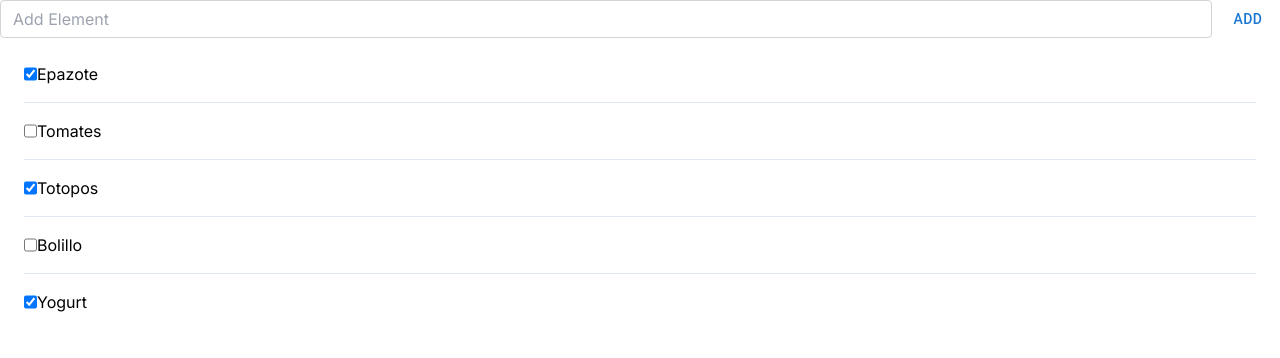
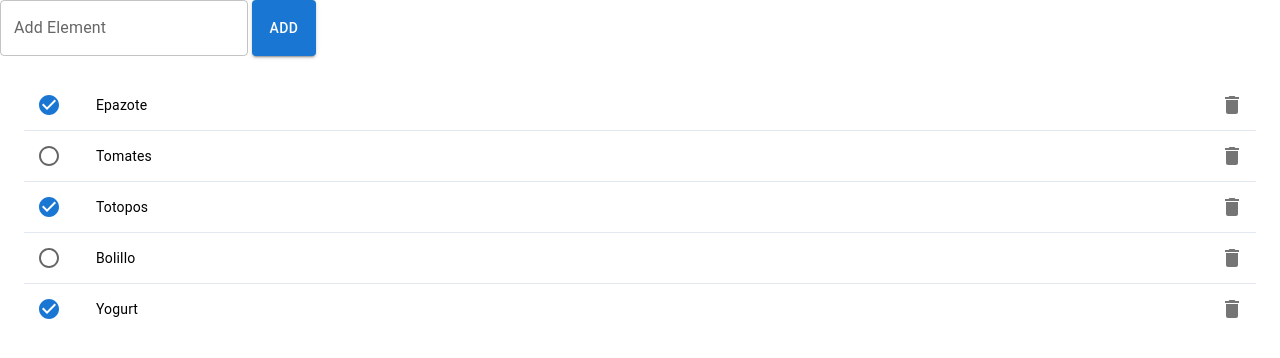
Before and after one commit to beto2do/mandado, a Next.js app: page /shop in a window 1280 px wide. Shown: the top 358 px of the page. Built offline with nearby package versions, Linux system fonts and the light colour scheme.

Commit message:
highlight view with material components

```diff
--- a/package.json
+++ b/package.json
@@ -11,6 +11,7 @@
   "dependencies": {
     "@emotion/react": "^11.11.1",
     "@emotion/styled": "^11.11.0",
+    "@mui/icons-material": "^5.14.19",
     "@mui/material": "^5.14.20",
     "next": "14.0.3",
     "react": "^18",
--- a/src/app/components/common/add-element.tsx
+++ b/src/app/components/common/add-element.tsx
@@ -1,20 +1,21 @@
 "use client"
 import { useState } from 'react';
 import Button from '@mui/material/Button';
+import TextField from '@mui/material/TextField';
 import Input from '../common/input';
 
 export default function AddElement({onAdd}:{onAdd: any}) {
     const [text, setText] = useState('');
     return (
     <div className="flex gap-1">
-        <Input
-            placeholder="Add Element"
+        <TextField
+            label="Add Element"
             value={text}
             onChange={(e: any) => setText(e.target.value)}
-        >
-        </Input>
+        />
         <Button
-            className='pointer-events-auto rounded-md bg-red-600 px-3 py-2 text-[0.8125rem] font-semibold leading-5 text-white hover:bg-red-500'
+            className='pointer-events-auto bg-red-600 text-white hover:bg-red-500 hover:border-0 border-0'
+            variant="contained"
             onClick={() => {
                 setText('');
                 onAdd(text);
--- a/src/app/components/shopping/product.tsx
+++ b/src/app/components/shopping/product.tsx
@@ -1,25 +1,37 @@
 'use client';
 import Product from '../../models/product';
 import { useState } from 'react';
+import Checkbox from '@mui/material/Checkbox';
+import RadioButtonUnchecked from '@mui/icons-material/RadioButtonUnchecked';
+import CheckCircle from '@mui/icons-material/CheckCircle';
+import ListItemIcon from '@mui/material/ListItemIcon';
+import ListItemText from '@mui/material/ListItemText';
+import ListItemButton from '@mui/material/ListItemButton';
 
 export default function SuperMarketProduct(product: Product) {
     const [checked, setChecked] = useState(product.isGrabbed);
     const checkboxId = `super_market_product_checkbox${product.id}`;
 
+    function handleToggle() {
+        setChecked(!checked);
+    }
+
     return (
-        <>
-            <input
-                type='checkbox'
-                id={checkboxId}
-                checked={checked}
-                onChange={()=> {
-                    setChecked(!checked);
-                }}
-            >
-            </input>
-            <div>
-                <label htmlFor={checkboxId}>{product.name}</label>
-            </div>
-        </>
+        <ListItemButton role={undefined} onClick={handleToggle} dense>
+            <ListItemIcon>
+                <Checkbox
+                    edge="start"
+                    tabIndex={-1}
+                    id={checkboxId}
+                    checked={checked}
+                    onChange={handleToggle}
+                    disableRipple
+                    inputProps={{ 'aria-labelledby': checkboxId }}
+                    icon={<RadioButtonUnchecked />}
+                    checkedIcon={<CheckCircle />}
+                />
+            </ListItemIcon>
+            <ListItemText id={checkboxId} primary={product.name} />
+        </ListItemButton>
     );
 }
--- a/src/app/components/shopping/shopping-list.tsx
+++ b/src/app/components/shopping/shopping-list.tsx
@@ -1,16 +1,26 @@
-import ListElement from '../../components/common/list-element';
+import ListItem from '@mui/material/ListItem';
 import AddElement from '../../components/common/add-element';
 import Product from '../../models/product';
 import SuperMarketProduct from '../../components/shopping/product';
 import ListWrapper from '../common/list-wrapper';
 import { useShopping, useShoppingDispatch } from '../../contexts/shopping-context';
+import IconButton from '@mui/material/IconButton';
+import DeleteIcon from '@mui/icons-material/Delete';
 
 export default function ShoppingList() {
     const groceryList :Product[] =  useShopping();
     const dispatch = useShoppingDispatch();
     const groceryGroup = groceryList.map(product => {
       return (
-        <ListElement key={'list_element' + product.id}>
+        <ListItem
+            key={'list_element' + product.id}
+            secondaryAction={
+                <IconButton edge="end" aria-label="comments">
+                  <DeleteIcon />
+                </IconButton>
+              }
+            disablePadding
+        >
             <SuperMarketProduct
                 key={'super_market_product' + product.id}
                 id={product.id}
@@ -18,7 +28,7 @@ export default function ShoppingList() {
                 isGrabbed={product.isGrabbed}
             >
             </SuperMarketProduct>
-        </ListElement>
+        </ListItem>
         );
     });
     return (
```
Also changed, not shown: 1 other file (tests, documents, lock files or other folders).
